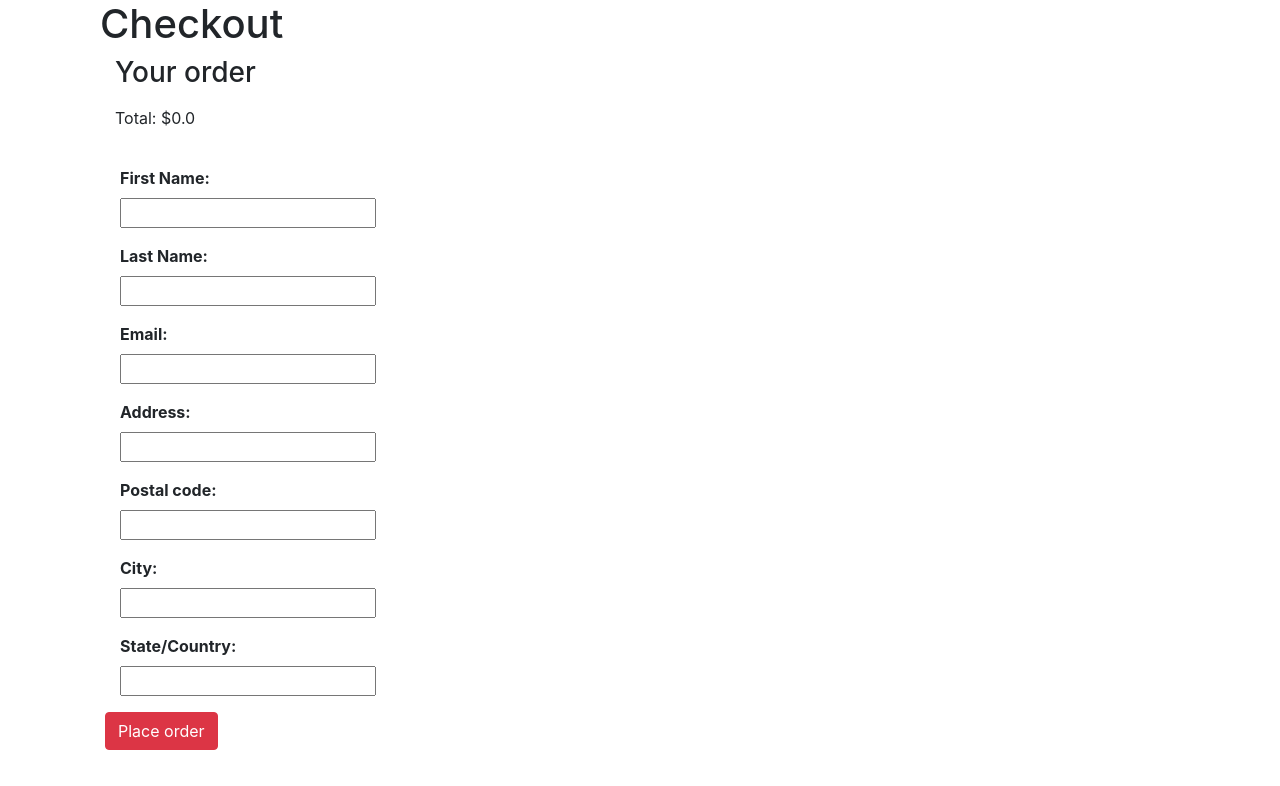
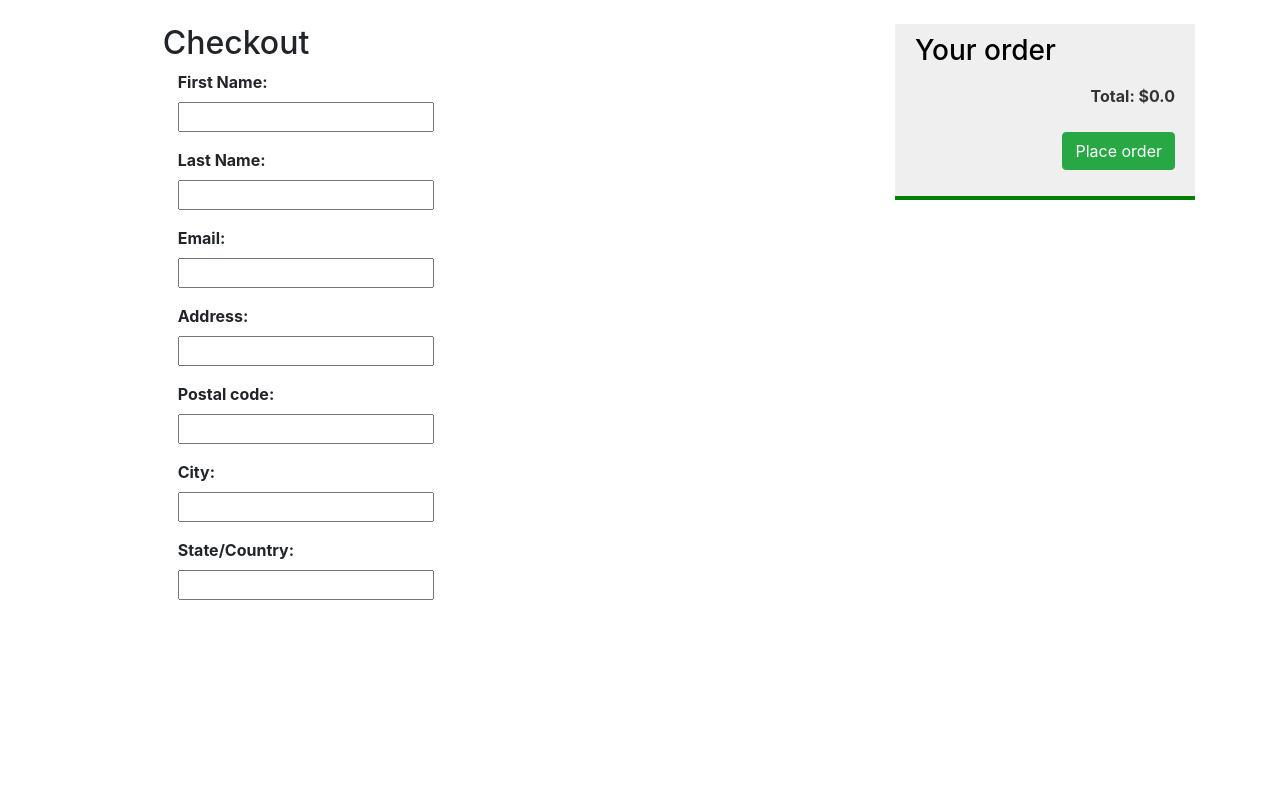
Before and after one commit to Duy-L/Cmps-115-Project, a Django app: page /payment/checkout/ in a window 1280 px wide. Shown: the part 86-872 px from the top of the page. After the commit the page ends 686 px from the top, so only its background shows below. Run offline with Django 3.2, Linux system fonts and the light colour scheme; data comes from the database, SQL or seed files in the repository; both versions use the stored data as it was after the commit; some libraries are stand-ins or nearby versions.

Commit message:
finalizing some ui changes

```diff
--- a/src/payment/templates/payment/checkout.html
+++ b/src/payment/templates/payment/checkout.html
@@ -10,18 +10,42 @@
 .new{
     font-weight: bold;
     width: 350px;
-        padding: 20px;
+    float: left;
+    margin-left: 7%;
 
 }
+ .order-info {
+    float:right;
+    width:300px;
+    background:#efefef;
+    padding:10px 20px;
+    color:#333;
+    border-bottom:4px solid green;
+}
+
+.order-info h3 {
+    color:black;
+}
+
+.order-info ul li {
+    margin:0;
+    padding:0;
+    font-size:14px;
+}
+
+.order-info p {
+    font-weight:bold;
+    float:right;
+}
+
+.order-info span {
+    float:right;
+}
+</style>
 
 
-</style>
-
-     <!-- <div class="new"> -->
-    <div class="col-md-6">
-    <h1>Checkout</h1>
-    <!-- <div class="new"> -->
-    <div class="col-md-6">
+   <br>
+    <div class="order-info">
         <h3>Your order</h3>
         <ul>
             {% for product in cart.products.all %}
@@ -29,14 +53,18 @@
             {% endfor %}
         </ul>
         <p>Total: ${{ cart.total }}</p>
-    </div>
+        <br>
+        <br>
+        <p><input type="submit" class='btn btn-success lg' value="Place order"></p>
     </div>
 
+
 <form action="." method="post" class="new">
+    <h2>Checkout</h2>
     <!-- {{ form.as_p }} -->
     <div class="col-md-6">{{ form.as_p }}</div>
-        <p><input type="submit" class='btn btn-danger' value="Place order"></p>
     {% csrf_token %}
 </form>
+
 </div>
 {% endblock %}
--- a/src/products/models.py
+++ b/src/products/models.py
@@ -16,11 +16,12 @@ User = get_user_model()
 from .utils import unique_slug_generator
 #Lists for Drop Down Menu (Tags)
 BRANDS= [
+    ('nike', 'Nike'),
+    ('carhartt', 'Carhartt'),
+    ('off-white', 'Off-white'),
+    ('balenciaga', 'Balenciaga'),
+	('undercover', 'Undercover'),
 	('other', 'Other'),
-    ('nike', 'Nike'),
-    ('adidas', 'Adidas'),
-    ('converse', 'Converse'),
-    ('levis', 'Levis'),
     ]
 
 ARTICLES= [
--- a/src/products/templates/products/user_list.html
+++ b/src/products/templates/products/user_list.html
@@ -148,7 +148,7 @@
 
                   <div class="col-sm-10">
 										<h4 class="nomargin">
-                      <a style="text-decoration: none" href='{{ product.get_absolute_url }}'> <div class ="title">{{ product.title }}</div></a>
+                      <a style="text-decoration: none" href='{{ product.get_absolute_url }}'><div class ="title">&ensp; {{ product.title }}</div></a>
                     </h4>
 									</div>
 								</div>
```
Also changed, not shown: src/db.sqlite3. Lines whose indentation alone changed are shown as unchanged.
